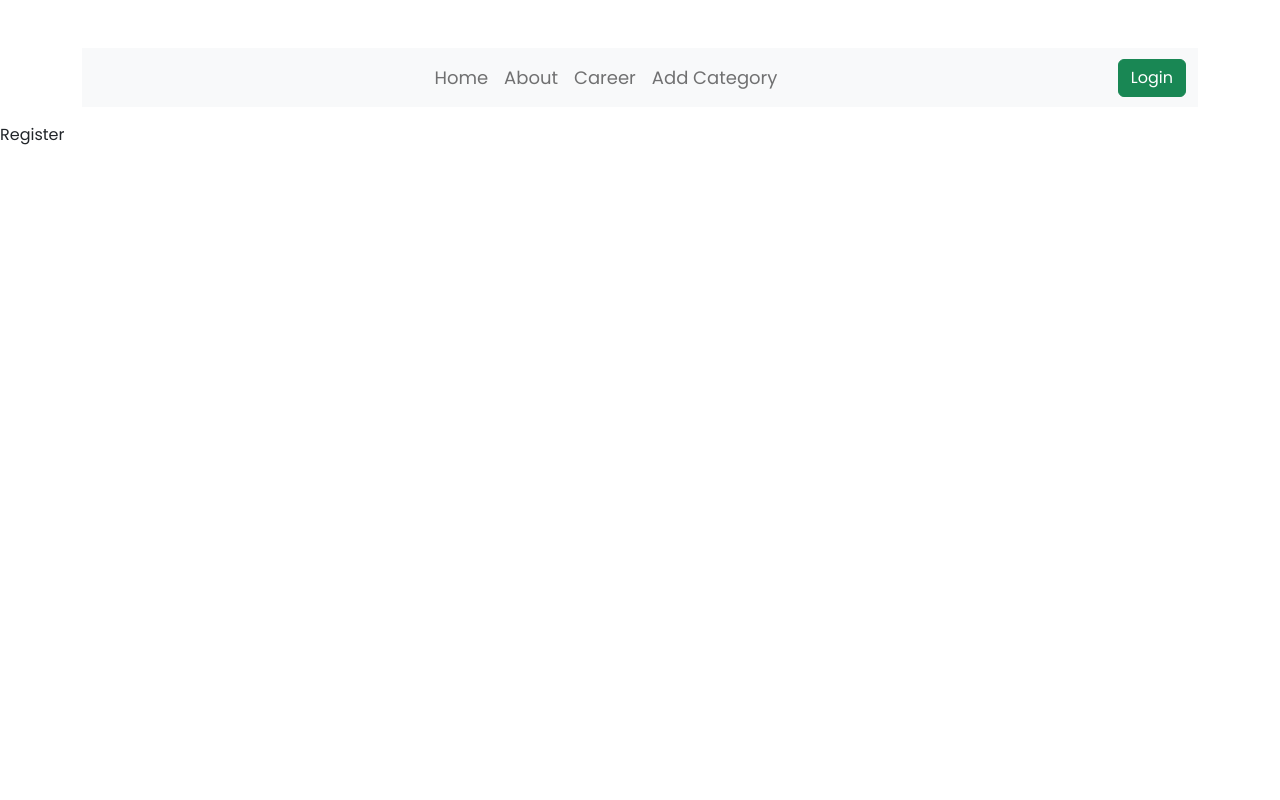
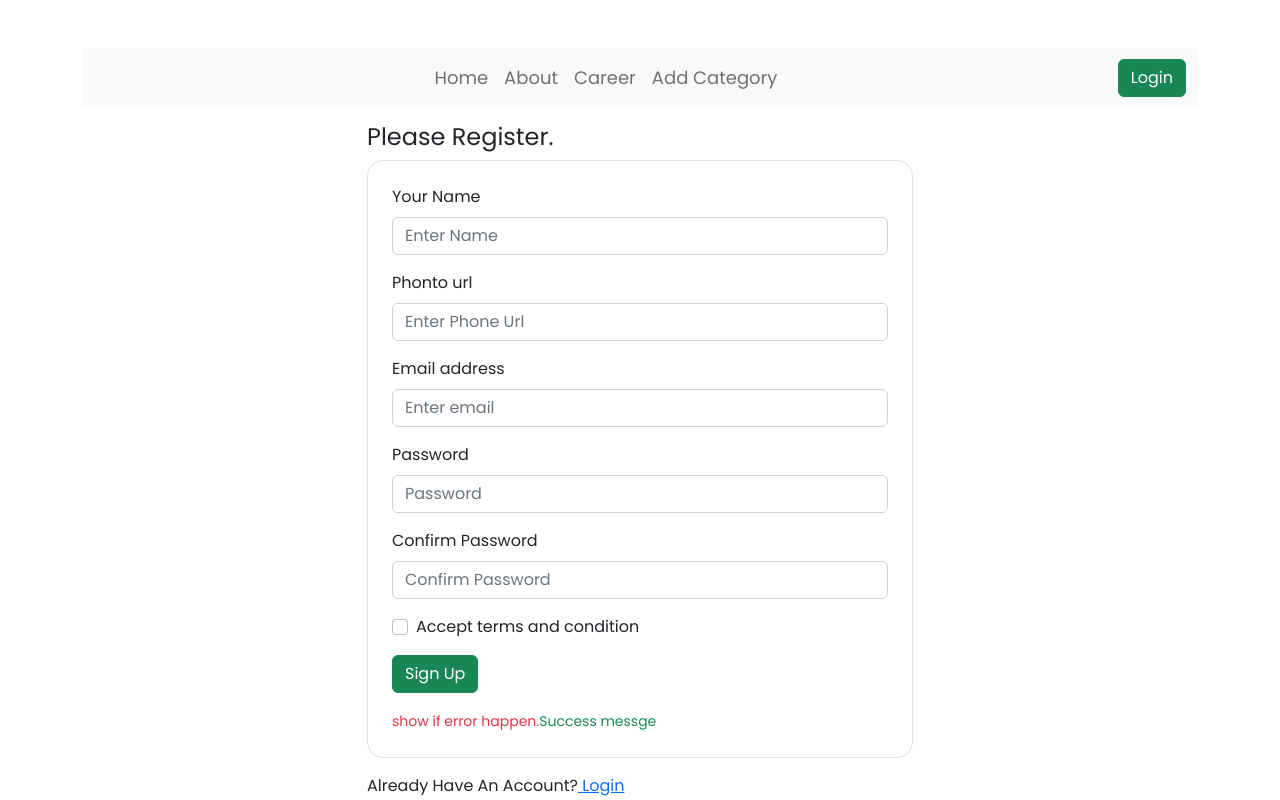
Before and after one commit to hasankarim18/beyond-news-buzz, a React (Vite) app: page /register in a window 1280 px wide. Built offline with nearby package versions, Linux system fonts and the light colour scheme; no server answers.

Commit message:
registration form

```diff
--- a/src/Pages/Login/Login.jsx
+++ b/src/Pages/Login/Login.jsx
@@ -1,31 +1,54 @@
 import React from 'react';
 import { Button, Container, Form } from 'react-bootstrap';
+import { Link } from 'react-router-dom';
 
 const Login = () => {
     return (
       <Container>
         <div className="row">
           <div className="col-11 mx-auto col-sm-9  col-md-7 col-lg-6">
+            <h4>Please Login.</h4>
             <Form className="border rounded-4 p-4">
               <Form.Group className="mb-3" controlId="formBasicEmail">
                 <Form.Label>Email address</Form.Label>
-                <Form.Control type="email" placeholder="Enter email" />
-                <Form.Text className="text-muted">
-                  We'll never share your email with anyone else.
-                </Form.Text>
+                <Form.Control
+                  name="email"
+                  type="email"
+                  placeholder="Enter email"
+                />
               </Form.Group>
 
               <Form.Group className="mb-3" controlId="formBasicPassword">
                 <Form.Label>Password</Form.Label>
-                <Form.Control type="password" placeholder="Password" />
+                <Form.Control
+                  name="password"
+                  type="password"
+                  placeholder="Password"
+                />
               </Form.Group>
               <Form.Group className="mb-3" controlId="formBasicCheckbox">
                 <Form.Check type="checkbox" label="Check me out" />
               </Form.Group>
-              <Button variant="primary" type="submit">
-                Submit
-              </Button>
+              <div className="mb-3">
+                <input
+                  value="Login"
+                  type="submit"
+                  className="btn btn-success"
+                />
+               </div>
+              <div>
+                <Form.Text className="text-danger">
+                  show if error happen.
+                </Form.Text>
+                <Form.Text className="text-success">Success messge</Form.Text>
+              </div>
             </Form>
+            <div className="mt-3 text-capitalize ">
+              <span>
+                Don't have account?
+                <Link to="/register"> Register </Link>
+              </span>
+            </div>
           </div>
         </div>
       </Container>
--- a/src/Pages/Login/Register.jsx
+++ b/src/Pages/Login/Register.jsx
@@ -1,10 +1,100 @@
-import React from 'react';
+import React, { useContext } from 'react';
+import { Button, Container, Form } from "react-bootstrap";
+import { Link } from "react-router-dom";
+import { AuthContext } from '../../Providers/AuthProvider';
 
 const Register = () => {
+
+  const { createUser } = useContext(AuthContext);
+
+  const submitHandler = (event)=> {
+    event.preventDefault()
+    const form = event.target
+    const name = form.name.value
+    const email = form.email.value
+    const password = form.password.value
+    const photo = form.photo.value
+
+    console.log(name, email, password, photo);
+  }
+
     return (
-        <div>
-            Register
+      <Container>
+        <div className="row">
+          <div className="col-11 mx-auto col-sm-9  col-md-7 col-lg-6">
+            <h4>Please Register.</h4>
+            <Form onSubmit={submitHandler} className="border rounded-4 p-4">
+              <Form.Group className="mb-3" controlId="formBasicEmail">
+                <Form.Label>Your Name</Form.Label>
+                <Form.Control
+                  name="name"
+                  type="text"
+                  placeholder="Enter Name"
+                />
+              </Form.Group>
+              <Form.Group className="mb-3" controlId="formBasicEmail">
+                <Form.Label>Phonto url</Form.Label>
+                <Form.Control
+                  name="photo"
+                  type="text"
+                  placeholder="Enter Phone Url"
+                />
+              </Form.Group>
+              <Form.Group className="mb-3" controlId="formBasicEmail">
+                <Form.Label>Email address</Form.Label>
+                <Form.Control
+                  name="email"
+                  type="email"
+                  placeholder="Enter email"
+                />
+              </Form.Group>
+
+              <Form.Group className="mb-3" controlId="formBasicPassword">
+                <Form.Label>Password</Form.Label>
+                <Form.Control
+                  name="password"
+                  type="password"
+                  placeholder="Password"
+                />
+              </Form.Group>
+              <Form.Group className="mb-3" controlId="formBasicPassword">
+                <Form.Label>Confirm Password</Form.Label>
+                <Form.Control
+                  name="confirm"
+                  type="password"
+                  placeholder="Confirm Password"
+                />
+              </Form.Group>
+              <Form.Group className="mb-3" controlId="formBasicCheckbox">
+                <Form.Check
+                  name="accept"
+                  type="checkbox"
+                  label="Accept terms and condition"
+                />
+              </Form.Group>
+              <div className="mb-3">
+                <input
+                  value="Sign Up"
+                  type="submit"
+                  className="btn btn-success"
+                />
+              </div>
+              <div>
+                <Form.Text className="text-danger">
+                  show if error happen.
+                </Form.Text>
+                <Form.Text className="text-success">Success messge</Form.Text>
+              </div>
+            </Form>
+            <div className="mt-3 text-capitalize ">
+              <span>
+                already have an account?
+                <Link to="/register"> Login </Link>
+              </span>
+            </div>
+          </div>
         </div>
+      </Container>
     );
 };
 
--- a/src/Pages/Shared/NavigationBar/NavigationBar.jsx
+++ b/src/Pages/Shared/NavigationBar/NavigationBar.jsx
@@ -13,7 +13,7 @@ const NavigationBar = () => {
             <Navbar.Toggle aria-controls="responsive-navbar-nav" />
             <Navbar.Collapse id="responsive-navbar-nav">
               <Nav className="mx-auto">
-                <NavLink className="nav-link" to="/">
+                <NavLink className="nav-link" to="/category/0">
                   {" "}
                   Home
                 </NavLink>
--- a/src/Providers/AuthProvider.jsx
+++ b/src/Providers/AuthProvider.jsx
@@ -1,5 +1,5 @@
 import React, { createContext, useState } from 'react';
-import { getAuth } from "firebase/auth";
+import { createUserWithEmailAndPassword, getAuth } from "firebase/auth";
 import app from '../firebase.config';
 
 export const AuthContext = createContext(null)
@@ -9,12 +9,17 @@ const AuthProvider = ({children}) => {
 
     const auth = getAuth(app)
 
+    const createUser = (email, password)=> {
+        return createUserWithEmailAndPassword(auth, email, password)
+    }
+
     const user = null
 
     console.log(auth);
 
     const authInfo = {
-        user
+        user,
+        createUser
     }
 
     return (
```
